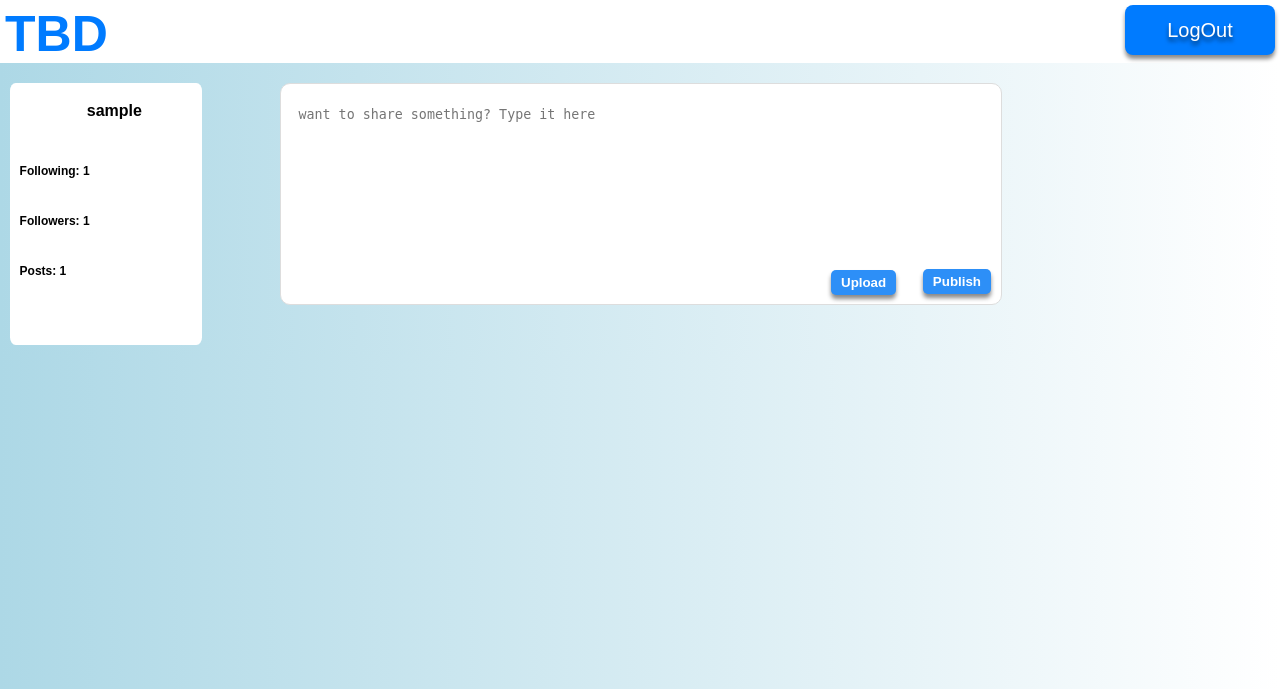
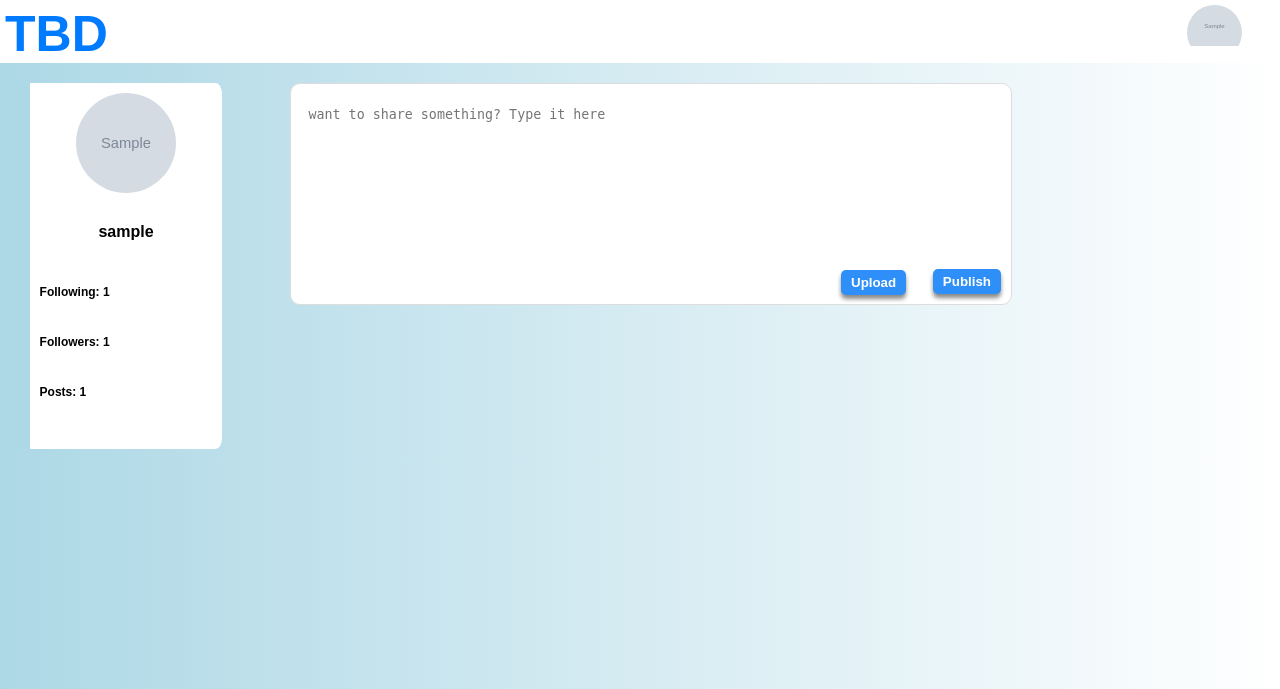
Before and after one commit to EvanJSP215/DevIt, a Flask app: template templates/blog.html in a window 1280 px wide. Shown: the top 689 px of the page. Run offline with Flask 3, Linux system fonts and the light colour scheme; the template is opened without the code that fills it: most values are stand-ins (such as "Sample title", 1, 10 or a date in 2020); grey boxes marked "Sample" are stand-in pictures.

Commit message:
Finished the profile picture upload and logout button

```diff
--- a/requirements.txt
+++ b/requirements.txt
@@ -3,3 +3,4 @@ bcrypt
 requests
 flask
 Flask-WTF
+python-magic
--- a/server.py
+++ b/server.py
@@ -10,6 +10,7 @@ import os
 import base64
 import requests
 import json
+import magic
 
 
 app = Flask(__name__)
@@ -21,12 +22,9 @@ chat = db['chat']
 id = db['chatid']
 app.config['SECRET_KEY'] = os.environ.get('SECRET_KEY')
 likes = db['likes']
+profile_picture = db['pic']
+tracker = db['track']
 
-#add a nosniff after all responses
-@app.after_request
-def nosniff(response):
-    response.headers['X-Content-Type-Options'] = 'nosniff'
-    return response
 
 #add a nosniff after all responses
 @app.after_request
@@ -52,6 +50,21 @@ def handle_img(filename):
         response.headers["Content-Type"] = "image/png"
 
 
+    return response
+
+@app.route("/pictures/<filename>", methods=['GET'])
+def prof_picture_rendering(filename):
+    path = 'pictures'
+    type = filename.split('.')[1]
+    filename = filename.replace('/','')
+    if type == 'jpeg':
+        response = make_response(send_from_directory(path, filename),200)
+        response.headers["Content-Type"] = "image/jpeg"
+    elif type == 'png':
+        response = make_response(send_from_directory(path, filename),200)
+        response.headers["Content-Type"] = "image/png"
+    else:
+        return 'invalid profile picture', 400
     return response
 
 
@@ -245,12 +258,10 @@ def logout():
         response.set_cookie('auth_token', '0', httponly=True, max_age=-3600)
         return response
     else:
-        username = 'Guest'
-        body = render_template('blogLogin.html', UsernameReplace= username)
-        response = make_response(body,302)
-        response.headers["Content-Type"] = "text/html"
-        response.set_cookie('auth_token', '0', httponly=True, max_age=-3600)
-        return response
+        body = make_response(redirect(url_for('blogPage')))
+        resp = make_response(body)
+        resp.headers["Content-Type"] = "text/html"
+        return resp
 
 @app.route("/chat/<messageId>", methods=['DELETE'])
 def deletemsg(messageId):
@@ -298,6 +309,57 @@ def updatemsg(messageId):
     response = make_response(jsonify('Not authenticated'), 404)
     return response
 
+@app.route("/uploadProfilePicture", methods=['POST'])
+def upload():
+    authcookie = request.cookies.get('auth_token',None)
+    if(authcookie):
+        haskAuthCookie = hashlib.sha256(authcookie.encode()).hexdigest()
+        authUser = authtoken.find_one({'authtoken_hash' : haskAuthCookie})
+        if authUser:
+            #find the corresponding image increment number
+            user = authUser['email']
+            track = tracker.find_one({'type' : 'image'})
+            if not (track):
+                data = {'type' : 'image', '#': 0}
+                tracker.insert_one(data)
+            track = tracker.find_one({'type' : 'image'})
+            number = int(track['#'])
+            number += 1
+            tracker.update_one({'type' : 'image'}, {'$set': {'#': number}})
+            if 'file-upload' not in request.files:
+                # Handle case where no file was uploaded
+                return str(request.files) + ':'+str(request), 400
+
+            file = request.files['file-upload']
+            #determine the file type
+            determine = magic.Magic(mime=True)
+            type = determine.from_buffer(file.read(1024))
+            file.seek(0)
+            file_type = ''
+            if type in ['image/jpeg', 'image/jpg']:
+                file_type = '.jpeg'
+            elif type in ['image/png']:
+                file_type = '.png'
+            else:
+                response = make_response(jsonify('Invalid file type'), 404)
+                return response
+            filepath = 'pictures/image'+str(number)+file_type
+            check = profile_picture.find_one({'email' : user})
+            data = {'email' : user , 'path':'/'+filepath}
+            if check:
+                profile_picture.update_one({'email': user}, {'$set': {'path': '/'+filepath}})
+            else:
+                profile_picture.insert_one(data)
+            file.save(filepath)
+            body = make_response(redirect(url_for('blogPage')))
+            resp = make_response(body)
+            resp.headers["Content-Type"] = "text/html"
+            return resp
+    body = make_response(redirect(url_for('blogPage')))
+    resp = make_response(body)
+    resp.headers["Content-Type"] = "text/html"
+    return resp
+
 def getBlogPage():
     #get request
         authcookie = request.cookies.get('auth_token',None)
@@ -307,14 +369,17 @@ def getBlogPage():
             authUser = authtoken.find_one({'authtoken_hash' : haskAuthCookie})
             if authUser:
                 username = authUser['email']
-                body = render_template('blog.html', UsernameReplace= username)
+                picture = profile_picture.find_one({'email':username})
+                body = render_template('blog.html', UsernameReplace= username, image_url = "/static/images/default.png" , image_url2 = "/static/images/default.png")
+                if picture:
+                    path = picture['path']
+                    body = render_template('blog.html', UsernameReplace= username, image_url = path, image_url2 = path)
                 response = make_response(body)
                 response.headers["Content-Type"] = "text/html"
                 return response
             else:
                 # token did not match
                 username = 'Guest'
-                #body = make_response(redirect(url_for('logout')))
                 body = render_template('blogLogin.html', UsernameReplace= username)
                 response = make_response(body)
                 response.headers["Content-Type"] = "text/html"
--- /dev/null
+++ b/static/function/blog.js
@@ -0,0 +1,19 @@
+document.addEventListener("DOMContentLoaded", function() {
+    const pic = document.getElementById('profile-circle');
+    const dropdown = document.getElementById('dropdown');
+
+    pic.addEventListener('click', function(event) {
+        event.stopPropagation();
+        dropdown.classList.toggle('show');
+    });
+    document.addEventListener('click', function(event) {
+        if (!dropdown.contains(event.target) && event.target !== pic) {
+            dropdown.classList.remove('show');
+        }
+    });
+});
+
+
+function submitForm() {
+    document.getElementById("image-form").submit();
+}
--- a/static/styles/blog.css
+++ b/static/styles/blog.css
@@ -18,6 +18,9 @@ body {
     font-weight: bolder;
     color: #007bff;
     font-size: 50px;
+    cursor: pointer;
+    pointer-events: none;
+    user-select: none;
 }
 
 .right-content {
@@ -29,16 +32,73 @@ body {
     font-family: 'Manrope', sans-serif;
 }
 .user-info-container {
+    position: relative;
     width: 15%;
     margin-top: 20px;
     background-color: white;
     border-radius: 3%;
-    border-left-style: solid;
-    border: lightblue;
-    border-left-width: 20px;
+    border-left: 20px solid lightblue;
     margin-left: 10px;
     font-family: 'Manrope', sans-serif;
+    overflow: hidden;
 }
+
+.edit-button {
+    position: absolute;
+    top: 50%;
+    left: 50%;
+    transform: translate(-50%, -50%);
+    background-color: transparent; /* Transparent background */
+    color: white;
+    font-size: 14px;
+    padding: 0;
+    border: none;
+    cursor: pointer;
+    display: none;
+}
+
+.prof_pic {
+    position: relative;
+    display: block;
+    margin: 0 auto;
+    width: 100px;
+    height: 100px;
+    border-radius: 50%;
+    object-fit: cover;
+    transition: filter 0.3s ease;
+}
+
+.user-info-container:hover .prof_pic {
+    filter: brightness(0.8);
+}
+
+.prof-pic-wrapper {
+    display: block;
+    position: relative;
+    margin-bottom: 20px;
+    cursor: pointer;
+    margin-top: 10px;
+}
+.upload-button {
+    position: absolute;
+    top: 50%;
+    left: 50%;
+    transform: translate(-50%, -50%);
+    padding: 5px 10px;
+    color: white;
+    cursor: pointer;
+    transition: background-color 0.3s ease;
+    cursor: pointer;
+    display: none;
+    color: grey;
+}
+
+.prof-pic-wrapper:hover .upload-button {
+    display: block;
+}
+
+
+
 .counters {
     display: flex;
     flex-direction: column; /* Change the flex direction to column */
@@ -56,9 +116,11 @@ body {
 .counters span {
     font-weight: bold;
 }
-.display-Username{
-    padding-left: 40%;
-    padding-top: 10%;
+
+.display-Username {
+    position: relative;
+    text-align: center;
+    padding-top: 10px;
     font-weight: bold;
 }
 .chat-container {
@@ -210,7 +272,6 @@ body {
 }
 
 .button-style:hover,
-.logout-button:hover,
 .login-button:hover,
 .register-button:hover{
     background: #005A8C; /* Change background color on hover */
@@ -219,7 +280,6 @@ body {
 
 
 .login-button,
-.logout-button,
 .register-button {
     background-color: #007bff;
     color: white;
@@ -235,3 +295,91 @@ body {
     font-size: 20px;
     line-height: 1;
 }
+
+.profile-container {
+    position: relative;
+    display: inline-block;
+    margin-right: 3%;
+    margin-top: 5px;
+}
+
+.profile-circle {
+    position: relative;
+    width: 55px;
+    height: 55px;
+    border-radius: 50%;
+    overflow: hidden;
+    cursor: pointer;
+}
+
+.profile-circle img {
+    width: 100%;
+    height: auto;
+    display: block;
+}
+
+.buttons-container {
+    position: absolute;
+    top: 70px; /* Adjust this value according to your design */
+    left: 0;
+    display: none;
+}
+
+.setting-button,
+.signout-button {
+    display: block;
+    margin-bottom: 5px;
+}
+
+.profile-container {
+    position: relative;
+    display: inline-block;
+    margin-right: 3%;
+    margin-top: 5px;
+}
+
+.profile-circle {
+    position: relative;
+    width: 55px;
+    height: 55px;
+    border-radius: 50%;
+    overflow: hidden;
+    cursor: pointer;
+}
+
+.profile-circle img {
+    width: 100%;
+    height: auto;
+    display: block;
+}
+
+.dropdown {
+    position: absolute;
+    top: 100%;
+    background-color: white;
+    border: 1px solid #ccc;
+    border-radius: 5px;
+    padding: 10px;
+    box-shadow: 0 0 10px rgba(0, 0, 0, 0.1);
+    display: none;
+    right: -44%;
+    font-family: Arial, sans-serif;
+}
+
+.dropdown.show {
+    display: block;
+}
+
+.dropdown label {
+    display: block;
+    padding: 8px 10px;
+    cursor: pointer;
+}
+
+.dropdown label:hover {
+    background-color: #f2f2f2;
+}
+
+.hidden {
+    display: none;
+}
--- a/templates/blog.html
+++ b/templates/blog.html
@@ -13,14 +13,33 @@
         <div class="left-content">
             TBD
         </div>
-        <form action="/logout" method="post" enctype="application/x-www-form-urlencoded" class="right-content">
-            <button class = "logout-button"> LogOut </button>
-        </form>
+        <div class="profile-container">
+            <div class="profile-circle" id="profile-circle">
+                <img src="{{image_url2}}" alt="Profile Picture">
+            </div>
+            <div class="dropdown" id="dropdown">
+                <form action="/Settings" method="get" enctype="application/x-www-form-urlencoded" class="right-content">
+                    <label for="settings">Settings</label>
+                    <input type="submit" id="settings" class="hidden">
+                </form>
+                <form action="/logout" method="post" enctype="application/x-www-form-urlencoded" class="right-content">
+                    <label for="logout">Log Out</label>
+                    <input type="submit" id="logout" class="hidden">
+                </form>
+            </div>
+        </div>
     </div>
 
     <!-- this is the user information that is displayed on the left side -->
     <div class = "content-container">
         <div class="user-info-container">
+            <label for="file-upload" class="prof-pic-wrapper">
+                <img src="{{image_url}}" alt="profile picture" class="prof_pic" id="profile-picture">
+                <form action="/uploadProfilePicture" method="post" id="image-form" enctype="multipart/form-data">
+                    <label for="file-upload" class="upload-button">Edit</label>
+                    <input type="file" id="file-upload" name="file-upload" style="display: none;" accept="image/png, image/jpeg" onchange="submitForm()">
+                </form>
+            </label>
             <div class="display-Username">{{UsernameReplace}}</div>
             <div class="counters">
                 <span  class="counter-item">Following: {{followingCount}}</span>
@@ -49,4 +68,5 @@
     </div>
 </body>
 <script src="{{ url_for('static', filename='function/function.js') }}"></script>
+<script src="{{ url_for('static', filename='function/blog.js') }}"></script>
 </html>
```
Also changed, not shown: templates/blogLogin.html (+14 -0 lines), static/function/function.js (line endings or trailing spaces), static/images/default.png (added).
